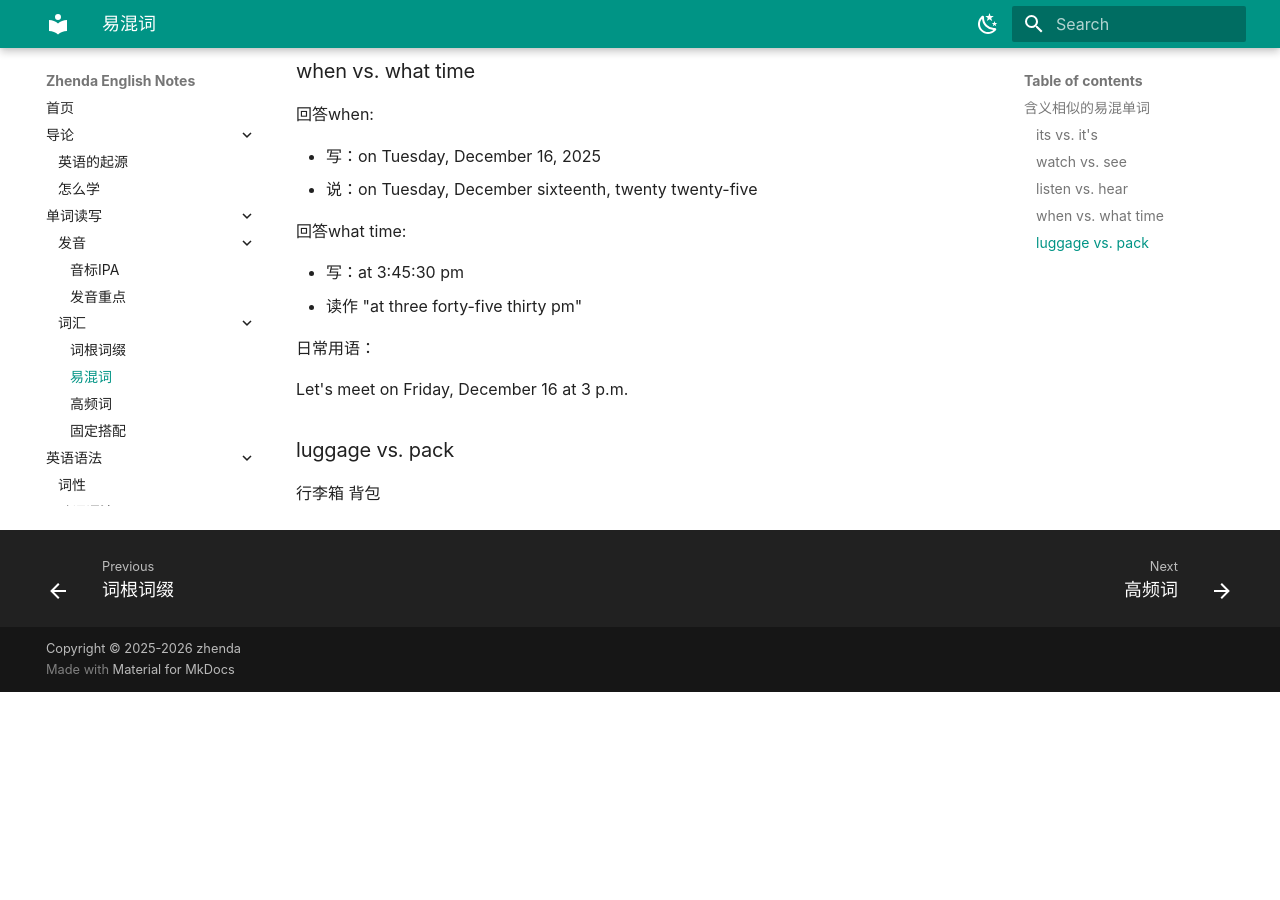
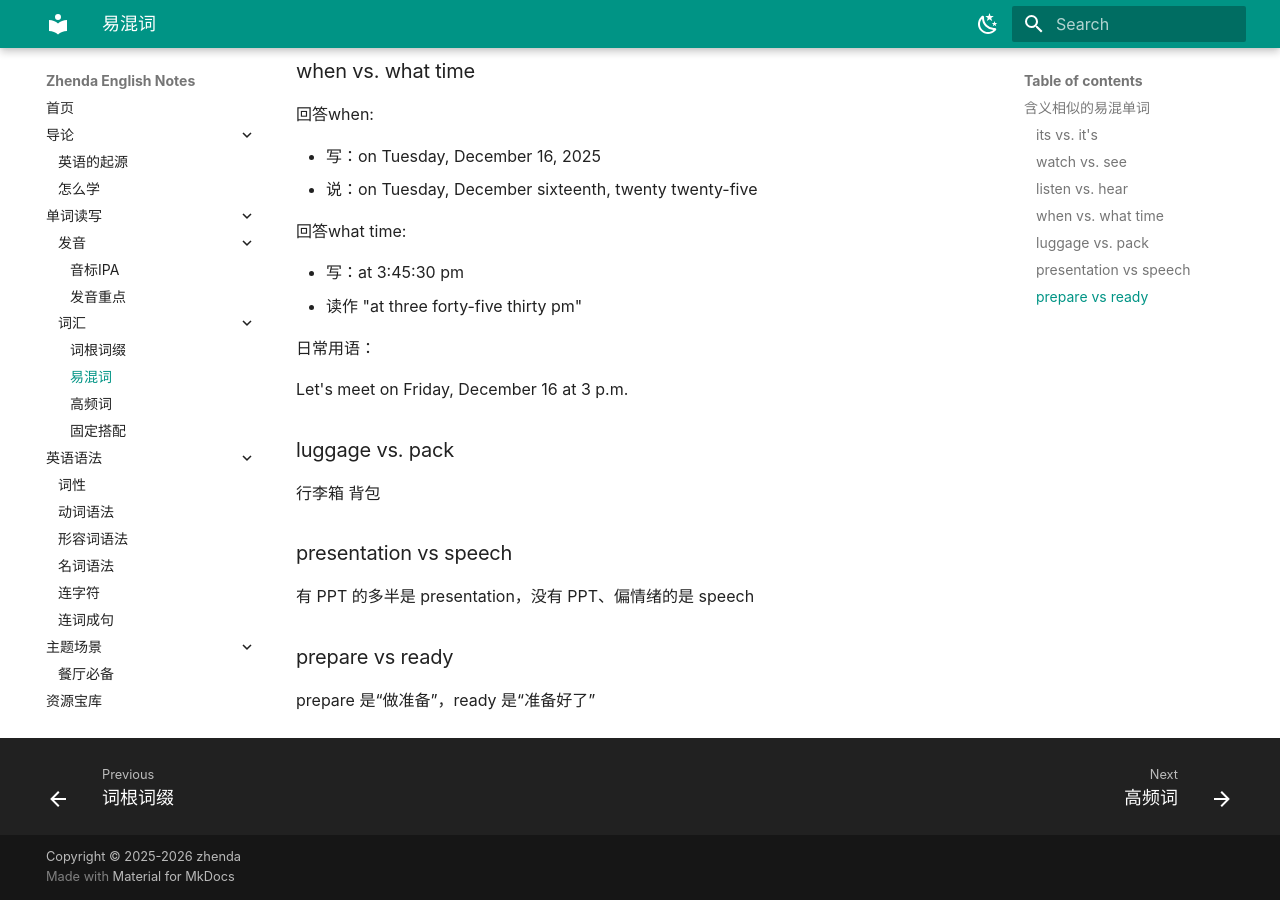
Before and after one commit to zhenda-hub/english-note, an MkDocs documentation site: the page built from docs/read-write/vocab/easily-confused-words.md, in a window 1280 px wide and 900 px high, scrolled down 990 px. Built offline with MkDocs 1.6.1 and Material for MkDocs 9.7.7, drawn with Linux system fonts in a browser that asks for light colours; plug-ins that fetch from the network failed and are left out; before the commit the page ends 1682 px from its top, so only the background shows below that.

Commit message:
update: confused

```diff
--- a/docs/read-write/vocab/easily-confused-words.md
+++ b/docs/read-write/vocab/easily-confused-words.md
@@ -61,3 +61,13 @@ Let's meet on Friday, December 16 at 3 p.m.
 ### luggage vs. pack
 
 行李箱 背包
+
+
+### presentation vs speech
+
+有 PPT 的多半是 presentation，没有 PPT、偏情绪的是 speech
+
+
+### prepare vs ready
+
+prepare 是“做准备”，ready 是“准备好了”
```
